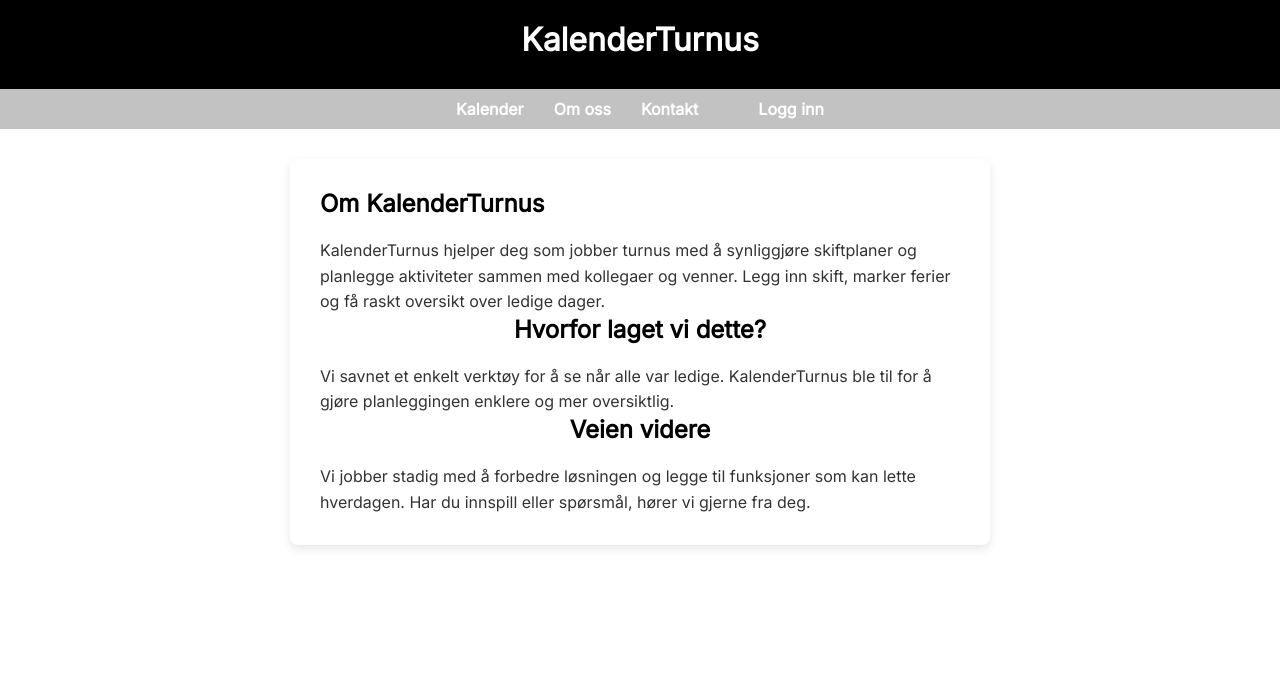
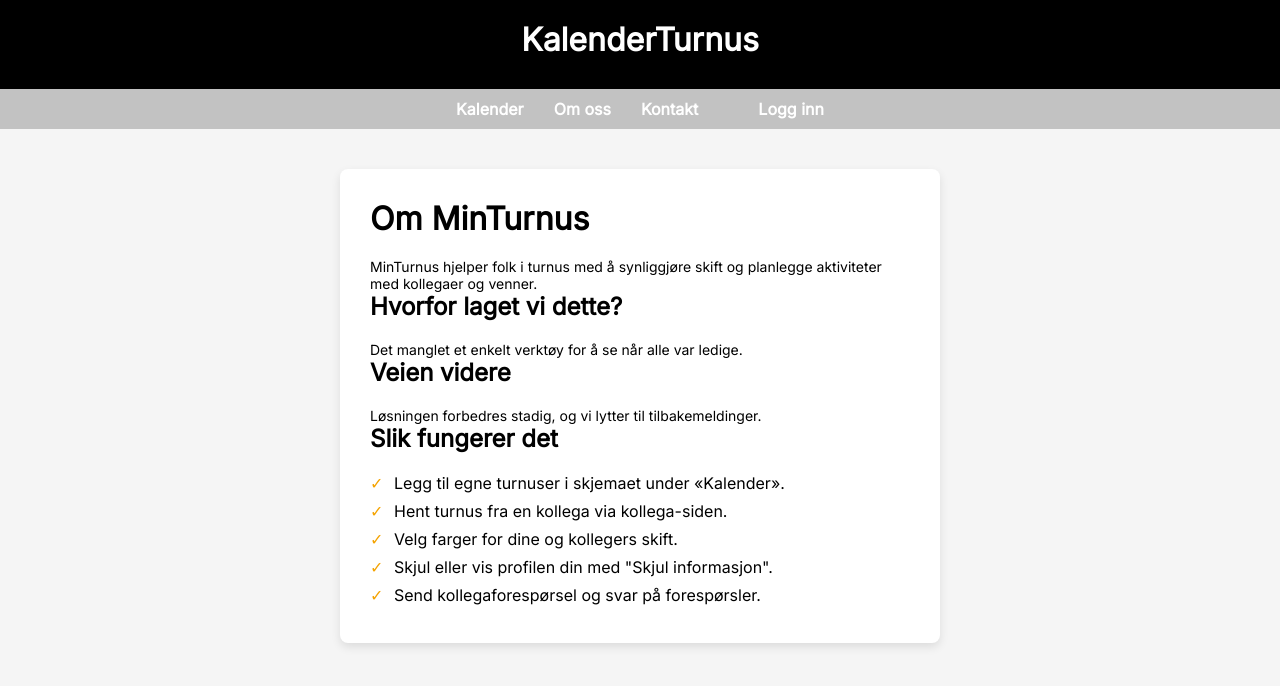
Before and after one commit to Throrvik/minturnus-redesign, a PHP site: page /about.html in a window 1280 px wide. Shown: the top 686 px of the page. Run offline with PHP 8.4, Linux system fonts and the light colour scheme; a stand-in replaces the project's code that opens the database connection.

Commit message:
Create modern About page

```diff
--- a/about.html
+++ b/about.html
@@ -3,13 +3,13 @@
 <head>
     <meta charset="UTF-8">
     <meta name="viewport" content="width=device-width, initial-scale=1.0">
-    <title>Om oss - KalenderTurnus</title>
+    <title>Om MinTurnus</title>
     <link href="https://fonts.googleapis.com/css2?family=Inter&family=Roboto&display=swap" rel="stylesheet">
     <link rel="stylesheet" href="css/style.css">
     <link rel="stylesheet" href="css/header.css">
     <script defer src="js/session.js"></script>
 </head>
-<body>
+<body class="about-page">
     <header class="header">
         <h1>KalenderTurnus</h1>
         <div id="user-info"></div>
@@ -26,22 +26,24 @@
             <li><a href="login.html" id="login-link">Logg inn</a></li>
         </ul>
     </nav>
-        <div class="contact-box" >
-            <div class="section">
-                <h2>Om KalenderTurnus</h2>
-                <p>KalenderTurnus hjelper deg som jobber turnus med
-                    å synliggjøre skiftplaner og planlegge aktiviteter sammen med kollegaer og venner. Legg inn skift, marker ferier og få raskt oversikt over ledige dager.</p>
-            </div>
+        <main class="about-box">
+            <h1>Om MinTurnus</h1>
+            <p>MinTurnus hjelper folk i turnus med å synliggjøre skift og planlegge aktiviteter med kollegaer og venner.</p>
 
-            <div class="section">
-                <h3>Hvorfor laget vi dette?</h3>
-                <p>Vi savnet et enkelt verktøy for å se når alle var ledige. KalenderTurnus ble til for å gjøre planleggingen enklere og mer oversiktlig.</p>
-            </div>
+            <h2>Hvorfor laget vi dette?</h2>
+            <p>Det manglet et enkelt verktøy for å se når alle var ledige.</p>
 
-            <div class="section">
-                <h3>Veien videre</h3>
-                <p>Vi jobber stadig med å forbedre løsningen og legge til funksjoner som kan lette hverdagen. Har du innspill eller spørsmål, hører vi gjerne fra deg.</p>
-            </div>
-        </div>
+            <h2>Veien videre</h2>
+            <p>Løsningen forbedres stadig, og vi lytter til tilbakemeldinger.</p>
+
+            <h2>Slik fungerer det</h2>
+            <ul class="feature-list">
+                <li>Legg til egne turnuser i skjemaet under «Kalender».</li>
+                <li>Hent turnus fra en kollega via kollega-siden.</li>
+                <li>Velg farger for dine og kollegers skift.</li>
+                <li>Skjul eller vis profilen din med "Skjul informasjon".</li>
+                <li>Send kollegaforespørsel og svar på forespørsler.</li>
+            </ul>
+        </main>
 </body>
 </html>
--- a/css/style.css
+++ b/css/style.css
@@ -33,6 +33,11 @@ footer {
 
 body {
     margin-bottom: 100px; /* Gi litt mer rom for footer slik at den ikke overlapper */
+}
+
+.about-page {
+    background-color: #f5f5f5;
+    font-family: system-ui, sans-serif;
 }
 
 /* Styling for Logg inn boks */
@@ -126,6 +131,38 @@ h2 {
     font-size: 1rem;
     line-height: 1.6;
     color: #333;
+}
+.section ul {
+    list-style: disc;
+    margin-left: 1.5rem;
+    padding-left: 1rem;
+}
+
+.about-box {
+    max-width: 600px;
+    margin: 40px auto;
+    padding: 30px;
+    background-color: var(--card-bg);
+    border-radius: var(--border-radius);
+    box-shadow: var(--box-shadow);
+}
+
+.feature-list {
+    list-style: none;
+    padding-left: 0;
+}
+
+.feature-list li {
+    position: relative;
+    padding-left: 1.5rem;
+    margin-bottom: 0.5rem;
+}
+
+.feature-list li::before {
+    content: "\2713";
+    position: absolute;
+    left: 0;
+    color: var(--accent-color);
 }
 
 /* Styling for Kontakt Oss Section */
```
